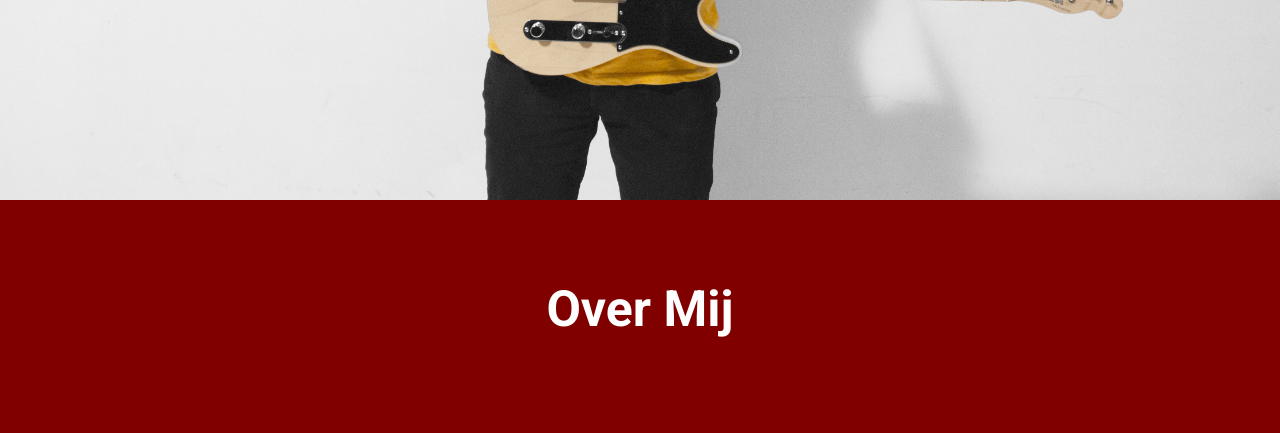
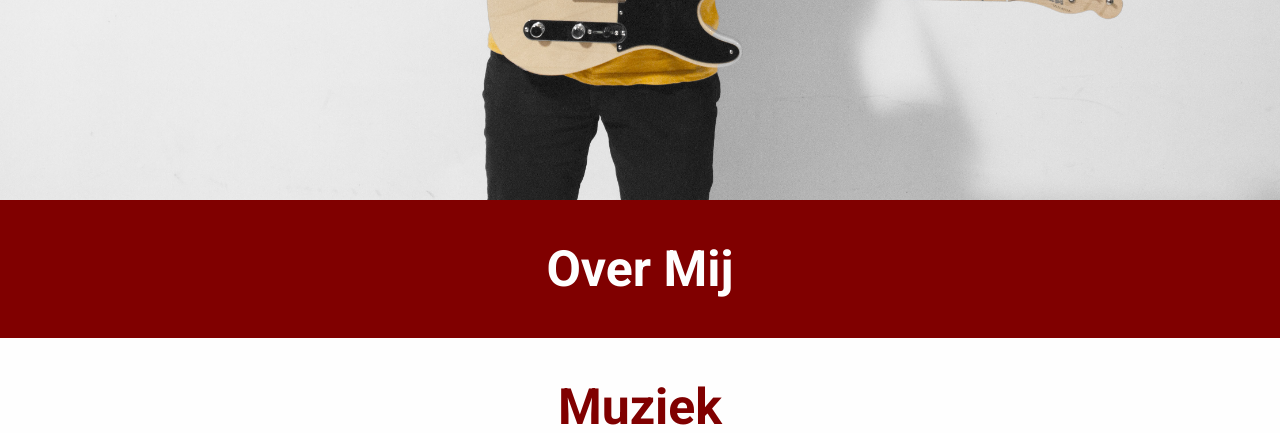
Before and after one commit to gijsserd/timkoehoorn, a PHP site: page /timkoehoorn/ in a window 1280 px wide; the page is wider, and only the part inside the window is pictured. Shown: the part 600-1033 px from the top of that part. Run offline with PHP 8.4, Linux system fonts and the light colour scheme; data that the repository does not hold is empty.

Commit message:
UPDATE CSS

```diff
--- a/css/style.css
+++ b/css/style.css
@@ -104,16 +104,17 @@ h1, h2, p {
 
 .about-container {
 	width: 100%;
-	height: 100vh;
+	padding: 5vh;
 	background-color: #800000;
 	display: flex;
+	box-sizing: border-box;
 }
 
 .about-container h1{
 	text-align: center;
 	color: #FEFEFE;
 	width: 100%;
-	margin-top: 10vh;
+	margin: 0;
 	font-size: 50px;
 }
 
@@ -121,10 +122,11 @@ h1, h2, p {
 
 .muziek-container {
 	width: 100%;
-	padding: 50px;
+	padding: 5vh;
 	background-color: #FEFEFE;
 	display: flex;
 	flex-direction: column;
+	box-sizing: border-box;
 }
 
 .muziek-container h1{
@@ -132,6 +134,7 @@ h1, h2, p {
 	color: #800000;
 	width: 100%;
 	font-size: 50px;
+	margin: 0;
 }
 
 .muziek-sub-container {
```
